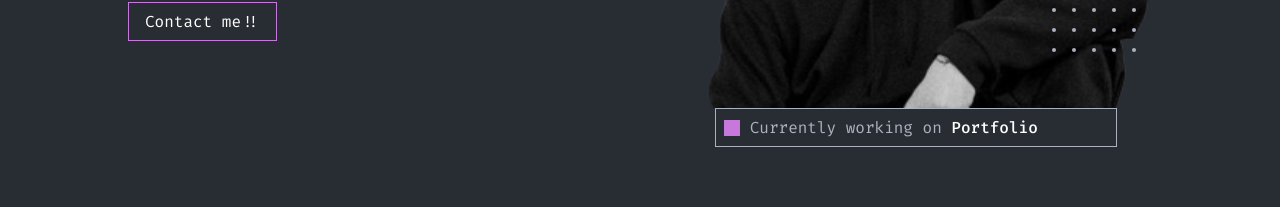
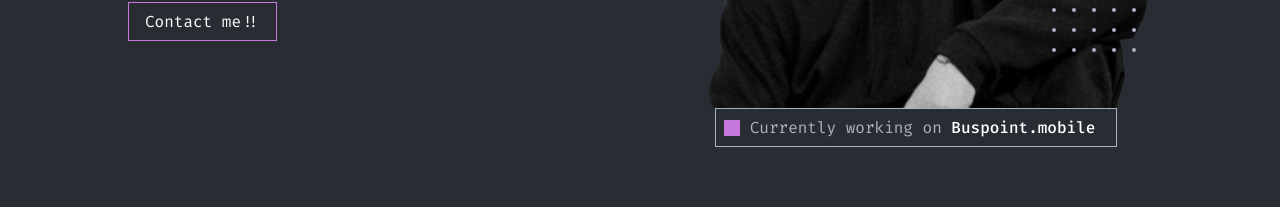
Before and after one commit to LyanBrito/portifolio.REACT, a React (Create React App) app: page / in a window 1280 px wide. Shown: the part 358-565 px from the top of the page. Built offline with nearby package versions, Linux system fonts and the light colour scheme.

Commit message:
feat: changed working project

```diff
--- a/src/components/pages/main/index.jsx
+++ b/src/components/pages/main/index.jsx
@@ -18,7 +18,7 @@ export default function HeroPage() {
         <div className={styles.status}>
           <div className={styles.statusSigner}></div>
           <p>
-            Currently working on <b>Portfolio</b>
+            Currently working on <b>Buspoint.mobile</b>
           </p>
         </div>
       </section>
```
